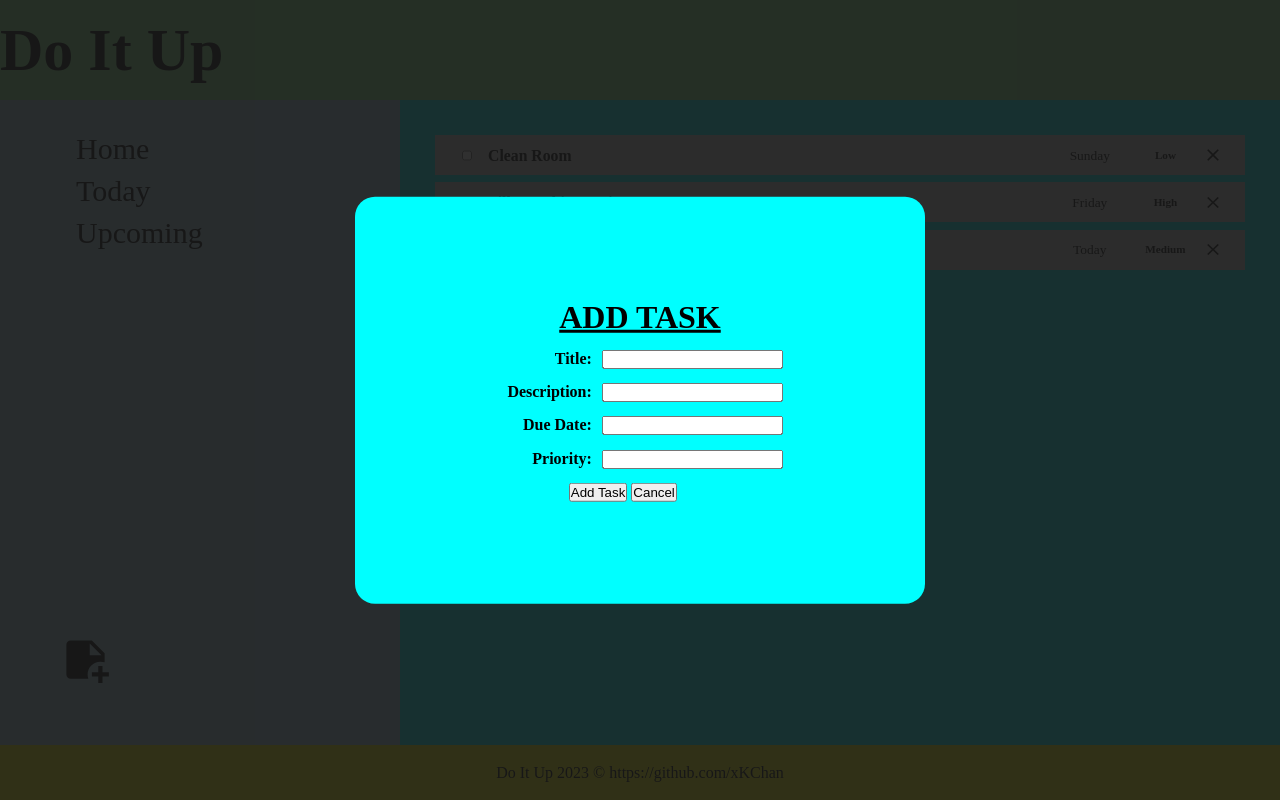
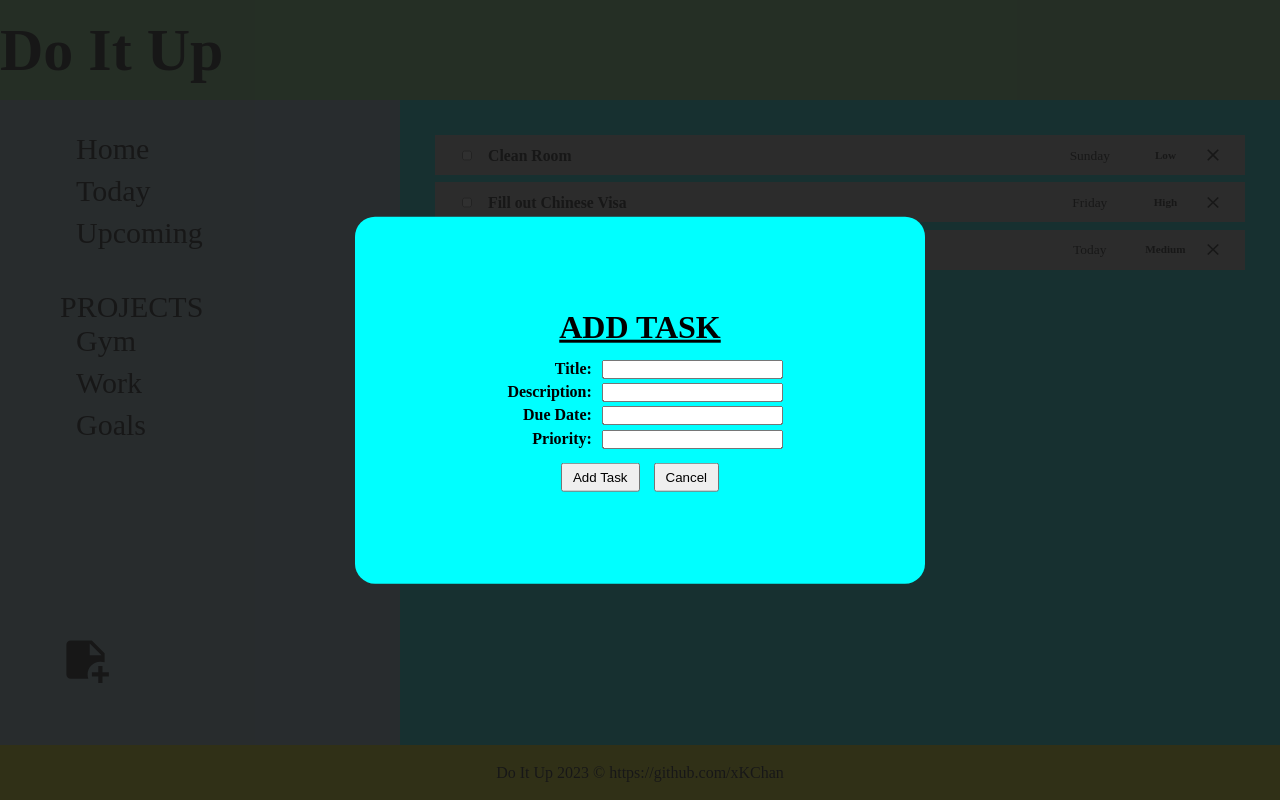
Before and after one commit to xKChan/toDoApp, a website built with webpack: page dist/index.html in a window 1280 px wide. Both pictures are taken after a click on the picture 85 px from the left and 659 px from the top of the page. Built offline with nearby package versions, Linux system fonts and the light colour scheme.

Commit message:
Added a projects hsection in sidebar

```diff
--- a/src/style.css
+++ b/src/style.css
@@ -40,6 +40,7 @@
   background-color: lightblue;
   font-size: 30px;
   display: grid;
+  grid-template-rows: 0.3fr 1fr auto;
   padding-left: 15%;
   padding-bottom: 15%;
 }
@@ -121,10 +122,10 @@
 /* COMPLETED TASKS */
 /*  */
 
-/* .completeTask {
+.completeTask {
   text-decoration: line-through;
   color: rgb(128, 128, 128, 0.6);
-} */
+}
 
 /*  */
 /* FOOTER */
@@ -185,13 +186,20 @@
 
 .row5 {
   width: 100%;
-  padding-left: 25%;
-  padding-right: 25%;
   padding-top: 5%;
+  text-align: center;
+}
+
+#add-task {
+  margin-right: 10px;
+}
+
+.row5 button {
+  padding: 5px 10px;
 }
 
 .row1,
 .row2,
 .row3 {
-  padding-bottom: 5%;
+  padding-bottom: 1.5%;
 }
--- a/src/ui.js
+++ b/src/ui.js
@@ -4,6 +4,7 @@ import addNewIcon from "./imgs/new.svg";
 // import "./style.css";
 
 const menu = ["Home", "Today", "Upcoming"];
+const projects = ["Gym", "Work", "Goals"];
 
 const initialize = document.querySelector("#content");
 const sidebar = document.querySelector(".sidebar");
@@ -18,8 +19,16 @@ export default function initializeUi() {
 }
 
 function createSidebar() {
+  createNavBar();
+  createProjectBar();
+  const addNew = new Image();
+  addNew.classList.add("addNew", "icon");
+  addNew.src = addNewIcon;
+  sidebar.appendChild(addNew);
+}
+
+function createNavBar() {
   const navList = document.createElement("ul");
-  const addNew = new Image();
   for (let i = 0; i < menu.length; i++) {
     const li = document.createElement("li");
     const a = document.createElement("a");
@@ -27,11 +36,24 @@ function createSidebar() {
     a.innerHTML = menu[i];
     li.appendChild(a);
     navList.appendChild(li);
+    sidebar.appendChild(navList);
   }
-  addNew.classList.add("addNew", "icon");
-  addNew.src = addNewIcon;
-  sidebar.appendChild(navList);
-  sidebar.appendChild(addNew);
+  return navList;
+}
+
+function createProjectBar() {
+  const projectList = document.createElement("ul");
+  projectList.textContent = "PROJECTS";
+  for (let i = 0; i < projects.length; i++) {
+    const li = document.createElement("li");
+    const a = document.createElement("a");
+    li.classList.add("projectNav");
+    a.innerHTML = projects[i];
+    li.appendChild(a);
+    projectList.appendChild(li);
+    sidebar.appendChild(projectList);
+  }
+  return projectList;
 }
 
 function displayTasks() {
```
Also changed, not shown: dist/main.js, src/projects.js (added).
